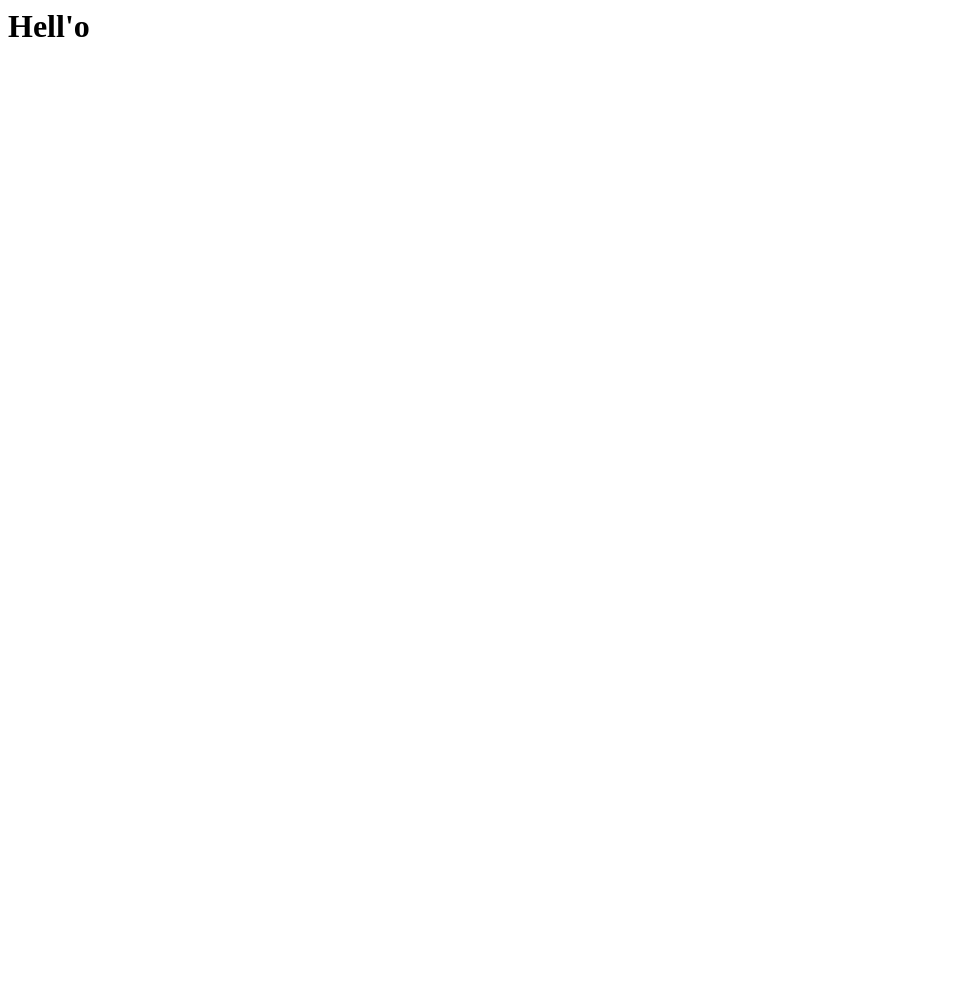
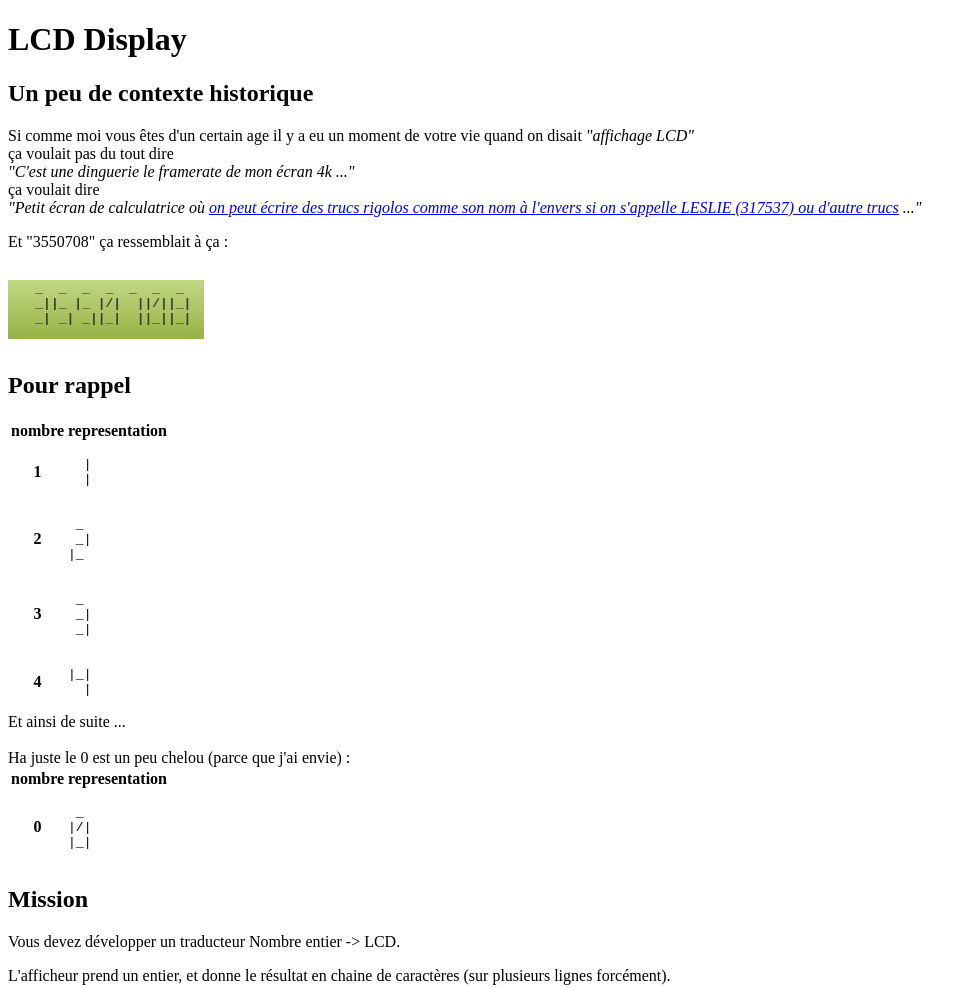
Before and after one commit to salimchami-shodo/epitech-shodo-workshop_2, a website: page index.html in a window 1280 px wide. Shown: the whole page, without its empty margins (0-976 px from the left). Before the commit the page ends 800 px from the top, so only its background shows below. Drawn offline with Linux system fonts and the light colour scheme.

Commit message:
LCD
 - SoundSystem

```diff
--- a/index.html
+++ b/index.html
@@ -1 +1,96 @@
-<h1>Hell'o</h1>
+<!doctype html>
+<html lang="fr">
+<head>
+    <meta charset="UTF-8">
+    <style>
+        .nest {
+            display: flex;
+            flex-direction: row;
+            align-items: center;
+        }
+        .nest .lcd-display {
+            padding: .1em 1em 1em 1.5em;
+            background: linear-gradient(#C2D783, #97B246);
+            color: #3c412c;
+            font-weight: 900;
+        }
+        .nest .lcd-display:hover {
+            -webkit-transform: rotate(180deg);
+            transform: rotate(180deg);
+        }
+    </style>
+</head>
+<body>
+<h1>LCD Display</h1>
+
+<h2>Un peu de contexte historique</h2>
+<p>Si comme moi vous êtes d'un certain age il y a eu un moment de votre vie quand on disait <em>"affichage LCD"</em><br/>
+    ça voulait pas du tout dire<br/>
+    <em>"C'est une dinguerie le framerate de mon écran 4k ..."</em><br/>
+    ça voulait dire <br/>
+    <em>"Petit écran de calculatrice où <a href="https://www.theguardian.com/education/datablog/2014/jan/10/words-you-can-write-on-a-calculator" title="Vivement qu'on invente la Game Boy ... Parce que là ... On se fait chier un peu ... Non ?">on peut écrire des trucs rigolos comme son nom à l'envers si on s'appelle LESLIE (317537) ou d'autre trucs</a> ..."</em>
+</p>
+<p>Et "3550708" ça ressemblait à ça :
+<div class="nest"><pre class="lcd-display" title="ǝɔᴉɹʇɐlnɔlɐɔ ɐʇ ǝuɹnoʇǝɹ (des gigantesques barres)"> _  _  _  _  _  _  _
+ _||_ |_ |/|  ||/||_|
+ _| _| _||_|  ||_||_|
+</pre></div></p>
+
+<h2>Pour rappel</h2>
+<p>
+<table>
+    <tr>
+        <th>nombre</th>
+        <th>representation</th>
+    </tr>
+    <tr>
+        <th>1</th>
+        <td><pre>
+  |
+  |</pre></td>
+    </tr>
+    <tr>
+        <th>2</th>
+        <td><pre> _
+ _|
+|_ </pre></td>
+    </tr>
+    <tr>
+        <th>3</th>
+        <td><pre> _
+ _|
+ _|</pre></td>
+    </tr>
+    <tr>
+        <th>4</th>
+        <td><pre>
+|_|
+  |</pre></td>
+    </tr>
+</table>
+Et ainsi de suite ...<br/>
+<br/>
+Ha juste le 0 est un peu chelou (parce que j'ai envie) :
+<table>
+    <tr>
+        <th>nombre</th>
+        <th>representation</th>
+    </tr>
+    <tr>
+        <th>0</th>
+        <td><pre> _
+|/|
+|_|</pre></td>
+    </tr>
+</table>
+
+</p>
+
+<h2>Mission</h2>
+
+<p>Vous devez développer un traducteur Nombre entier -> LCD.</p>
+
+<p>L'afficheur prend un entier, et donne le résultat en chaine de caractères (sur plusieurs lignes forcément).</p>
+
+</body>
+</html>
```
Also changed, not shown: src/main/es/main.js (+8 -3 lines), src/test/es/lcdMatcher.js (added, +30 -0 lines), src/test/es/main.test.js (+186 -34 lines).
